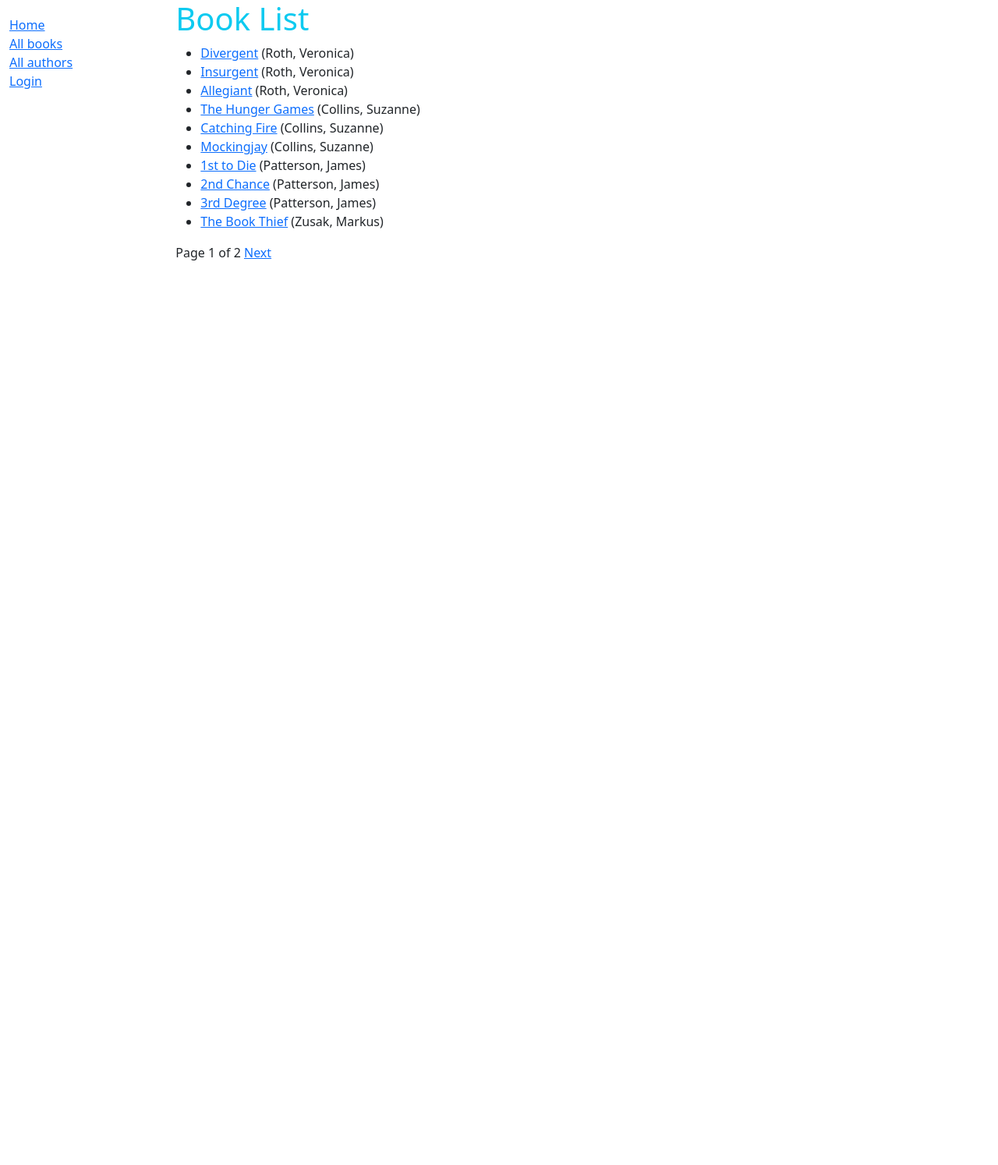
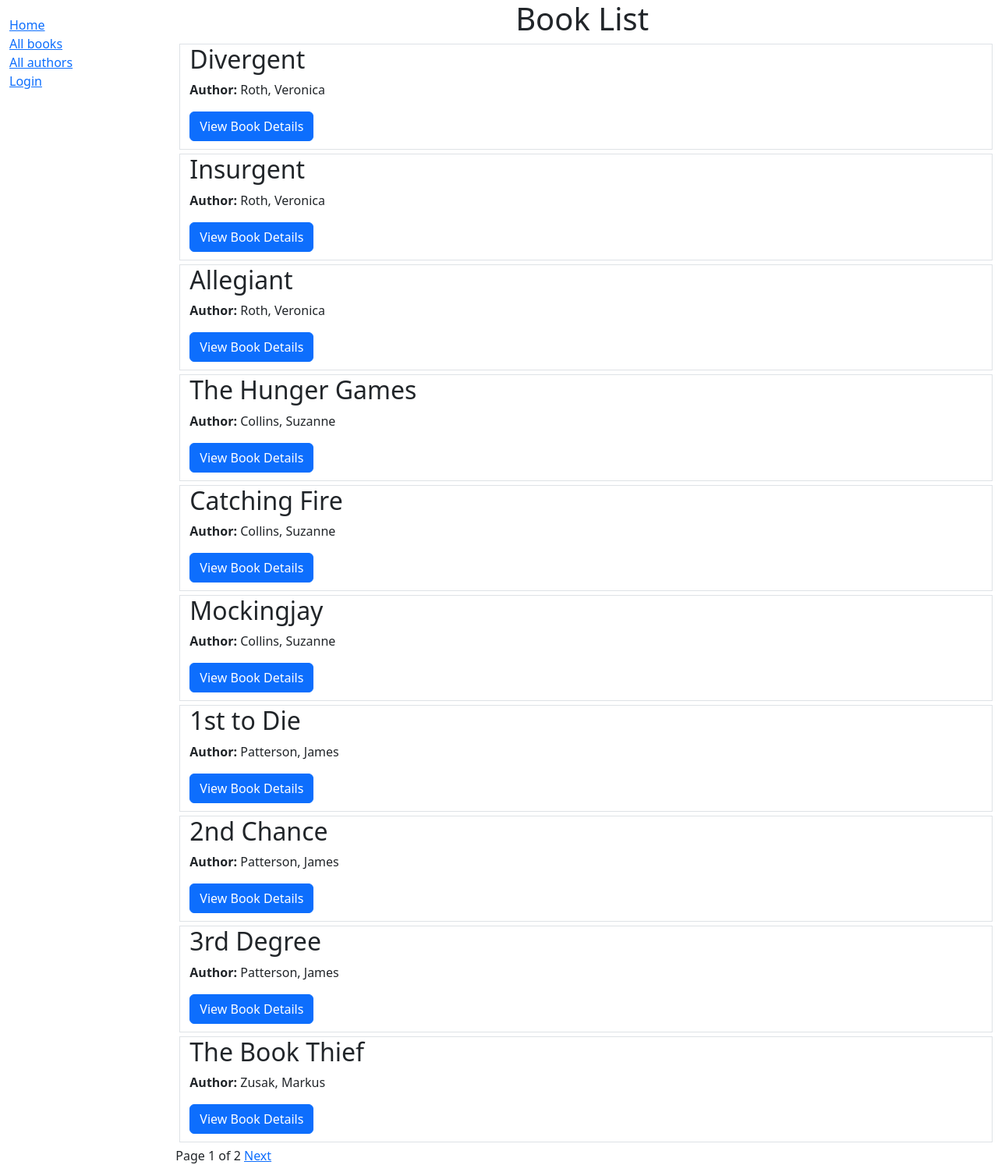
Before and after one commit to tmorinville/csci313-assignment-4-Taya-Morinville, a Django app: page /catalog/books/ in a window 1280 px wide. Shown: the whole page at 78% size. Before the commit the page ends 334 px from the top, so only its background shows below. Run offline with Django 5.2, Linux system fonts and the light colour scheme; data comes from the database, SQL or seed files in the repository; both versions use the stored data as it was after the commit.

Commit message:
Completed challenge for part 6 and improved visual look of the book list.

```diff
--- a/catalog/templates/catalog/book_list.html
+++ b/catalog/templates/catalog/book_list.html
@@ -1,16 +1,20 @@
 {% extends "base_generic.html" %}
 
 {% block content %}
-  <h1 class="text-info">Book List</h1>
+  <h1 style="text-align: center;">Book List</h1>
   {% if book_list %}
-    <ul>
       {% for book in book_list %}
-      <li>
-        <a href="{{ book.get_absolute_url }}">{{ book.title }}</a>
-        ({{book.author}})
-      </li>
+        <div class="container border" style="margin: 5px;">
+          <h2>{{ book.title }}</h2>
+          <p><strong>Author:</strong> {{ book.author }}</p>
+          <a
+          style="margin-bottom: 10px"
+          class="btn btn-primary"
+          href="{{ book.get_absolute_url }}"
+          >View Book Details
+        </a>
+        </div>
       {% endfor %}
-    </ul>
   {% else %}
     <p>There are no books in the library.</p>
   {% endif %}
```
Also changed, not shown: db.sqlite3.
